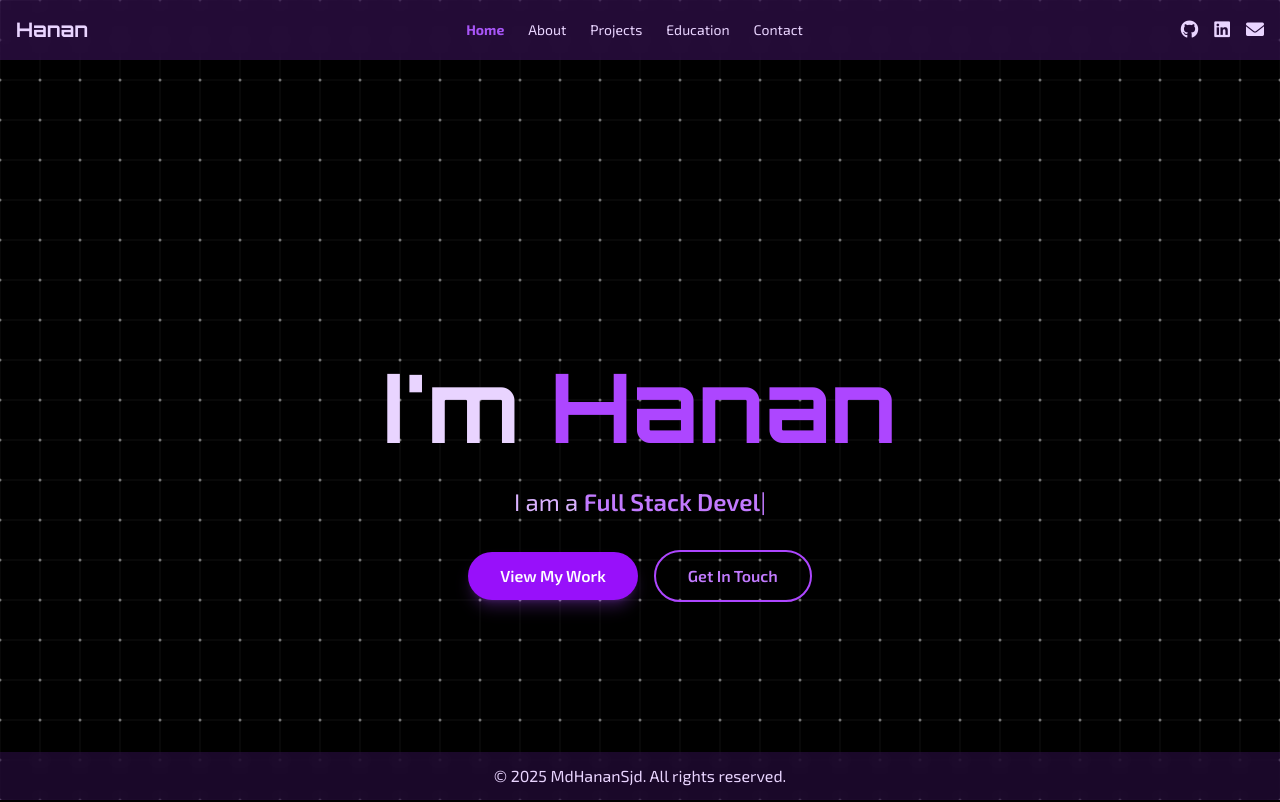
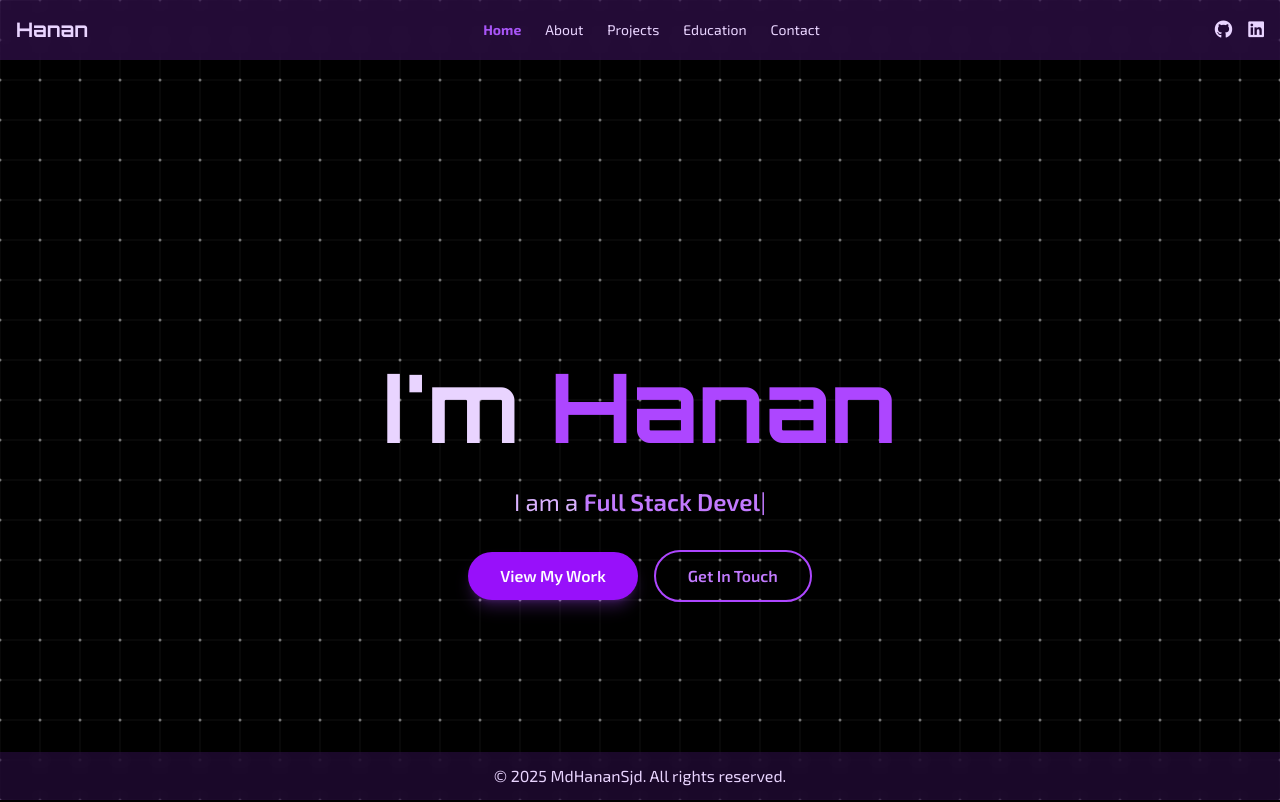
Before and after one commit to MdHananSjd/Portfolio-WebPage, a website: page index.html in a window 1280 px wide. Shown: the top 802 px of the page. Drawn offline with Linux system fonts and the light colour scheme.

Commit message:
email leak fix

```diff
--- a/index.html
+++ b/index.html
@@ -213,9 +213,6 @@
         </a>
         <a href="https://www.linkedin.com/in/mdhnnsjd/" target="_blank" class="text-purple-200 hover:text-purple-400 transition-colors duration-300">
           <i class="fab fa-linkedin text-lg"></i>
-        </a>
-        <a href="mailto:mdhanansjd@gmail.com" class="text-purple-200 hover:text-purple-400 transition-colors duration-300">
-          <i class="fas fa-envelope text-lg"></i>
         </a>
       </div>
 
```
